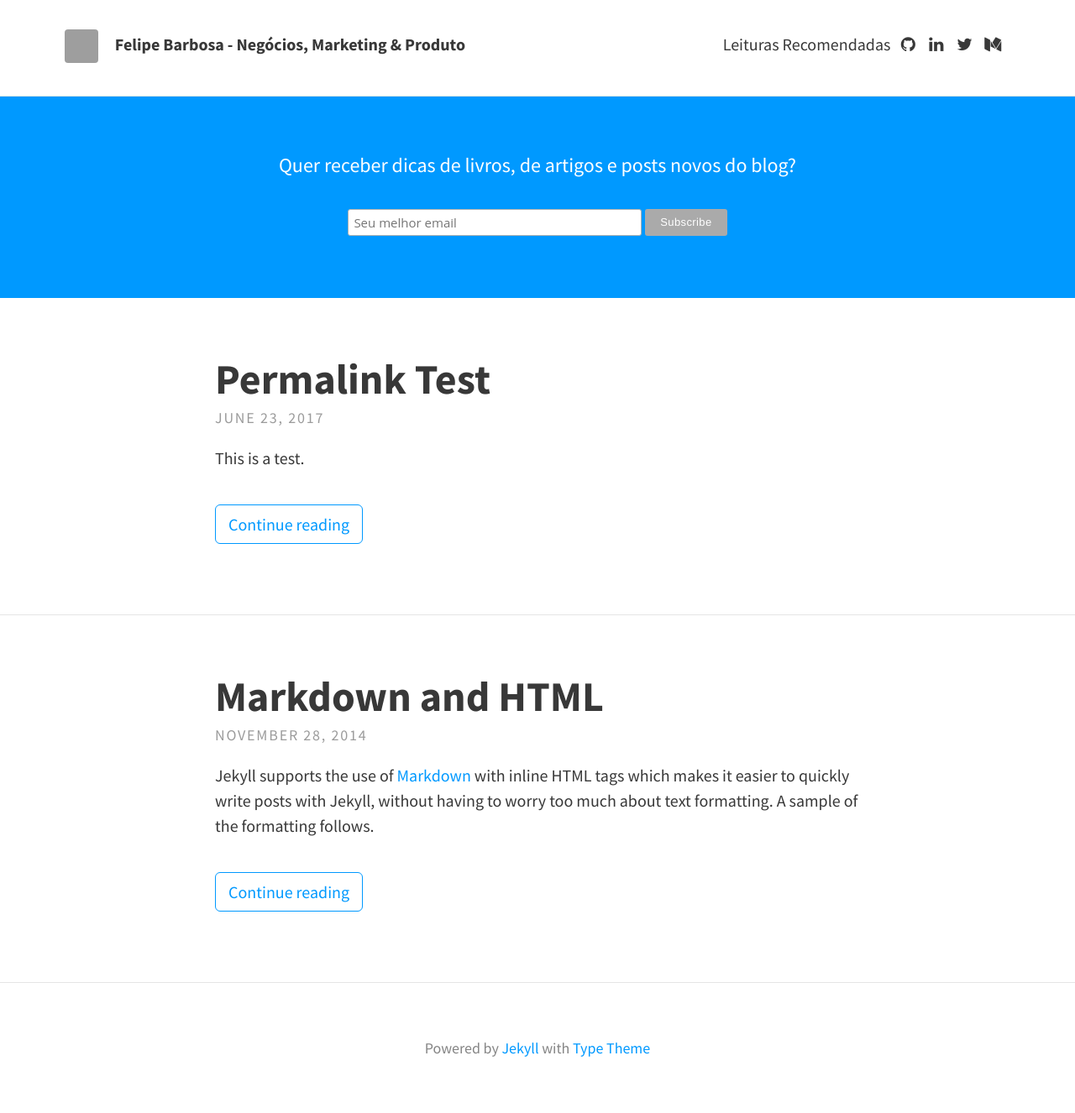
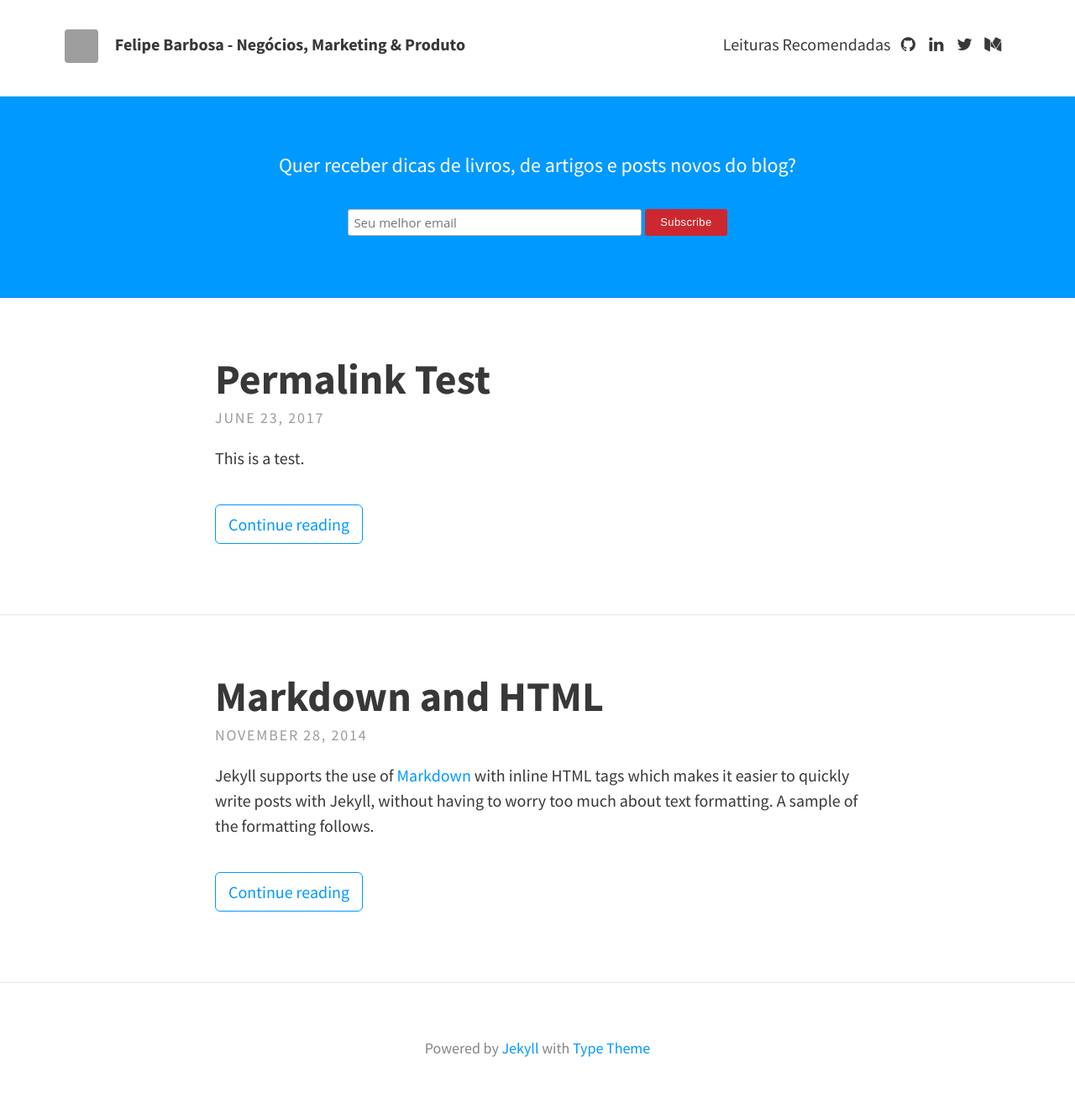
Before and after one commit to felipecbarbosa/felipecbarbosa.github.io, a Jekyll site: the page built from index.html, in a window 1280 px wide. Shown: the whole page at 84% size. Built offline with Jekyll 4.4.1, drawn with Linux system fonts in a browser that asks for light colours; nearby versions of some CDN libraries; the list of posts is cut into pages by our own code; comment, search, counter and statistics services are not loaded; grey boxes are pictures that could not be loaded.

Commit message:
Changed form button color

```diff
--- a/_includes/head.html
+++ b/_includes/head.html
@@ -63,7 +63,7 @@
 		#mc_embed_signup_header input.email {font-family:"Open Sans","Helvetica Neue",Arial,Helvetica,Verdana,sans-serif; font-size: 15px; border: 1px solid #ABB0B2;  -webkit-border-radius: 3px; -moz-border-radius: 3px; border-radius: 3px; color: #343434; background-color: #fff; box-sizing:border-box; height:32px; padding: 0px 0.4em; display: inline-block; margin: 0; width:350px; vertical-align:top;}
 		#mc_embed_signup_header label {display:block; font-size:16px; padding-bottom:10px; font-weight:bold;}
 		#mc_embed_signup_header .clear {display: inline-block;} /* positions button horizontally in line with input */
-		#mc_embed_signup_header .button {font-size: 13px; border: none; -webkit-border-radius: 3px; -moz-border-radius: 3px; border-radius: 3px; letter-spacing: .03em; color: #fff; background-color: #aaa; box-sizing:border-box; height:32px; line-height:32px; padding:0 18px; display: inline-block; margin: 0; transition: all 0.23s ease-in-out 0s;}
+		#mc_embed_signup_header .button {font-size: 13px; border: none; -webkit-border-radius: 3px; -moz-border-radius: 3px; border-radius: 3px; letter-spacing: .03em; color: #fff; background-color: #cd282f; box-sizing:border-box; height:32px; line-height:32px; padding:0 18px; display: inline-block; margin: 0; transition: all 0.23s ease-in-out 0s;}
 		#mc_embed_signup_header .button:hover {background-color:#777; cursor:pointer;}
 		#mc_embed_signup_header div#mce-responses {float:left; top:-1.4em; padding:0em .5em 0em .5em; overflow:hidden; width:90%;margin: 0 5%; clear: both;}
 		#mc_embed_signup_header div.response {margin:1em 0; padding:1em .5em .5em 0; font-weight:bold; float:left; top:-1.5em; z-index:1; width:80%;}
@@ -87,7 +87,7 @@
 	#mc_embed_signup input[type=checkbox]{-webkit-appearance:checkbox;}
 	#mc_embed_signup input[type=radio]{-webkit-appearance:radio;}
 	#mc_embed_signup input:focus {border-color:#333;}
-	#mc_embed_signup .button {clear:both; background-color: #aaa; border: 0 none; border-radius:4px; color: #FFFFFF; cursor: pointer; display: inline-block; font-size:15px; font-weight: bold; height: 32px; line-height: 32px; margin: 0 5px 10px 0; padding: 0 22px; text-align: center; text-decoration: none; vertical-align: top; white-space: nowrap; width: auto;}
+	#mc_embed_signup .button {clear:both; background-color: #cd282f; border: 0 none; border-radius:4px; color: #FFFFFF; cursor: pointer; display: inline-block; font-size:15px; font-weight: bold; height: 32px; line-height: 32px; margin: 0 5px 10px 0; padding: 0 22px; text-align: center; text-decoration: none; vertical-align: top; white-space: nowrap; width: auto;}
 	#mc_embed_signup .button:hover {background-color:#777;}
 	#mc_embed_signup .small-meta {font-size: 11px;}
 	#mc_embed_signup .nowrap {white-space:nowrap;}
```
